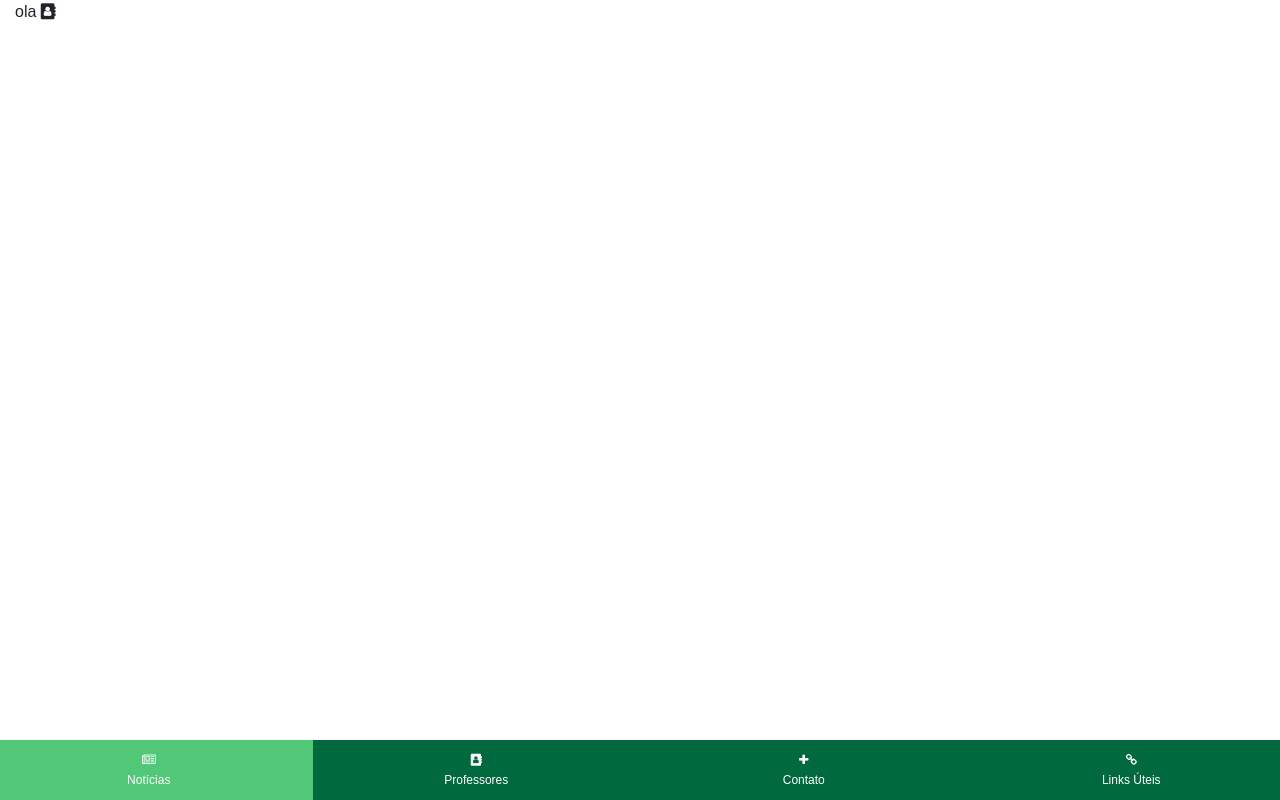
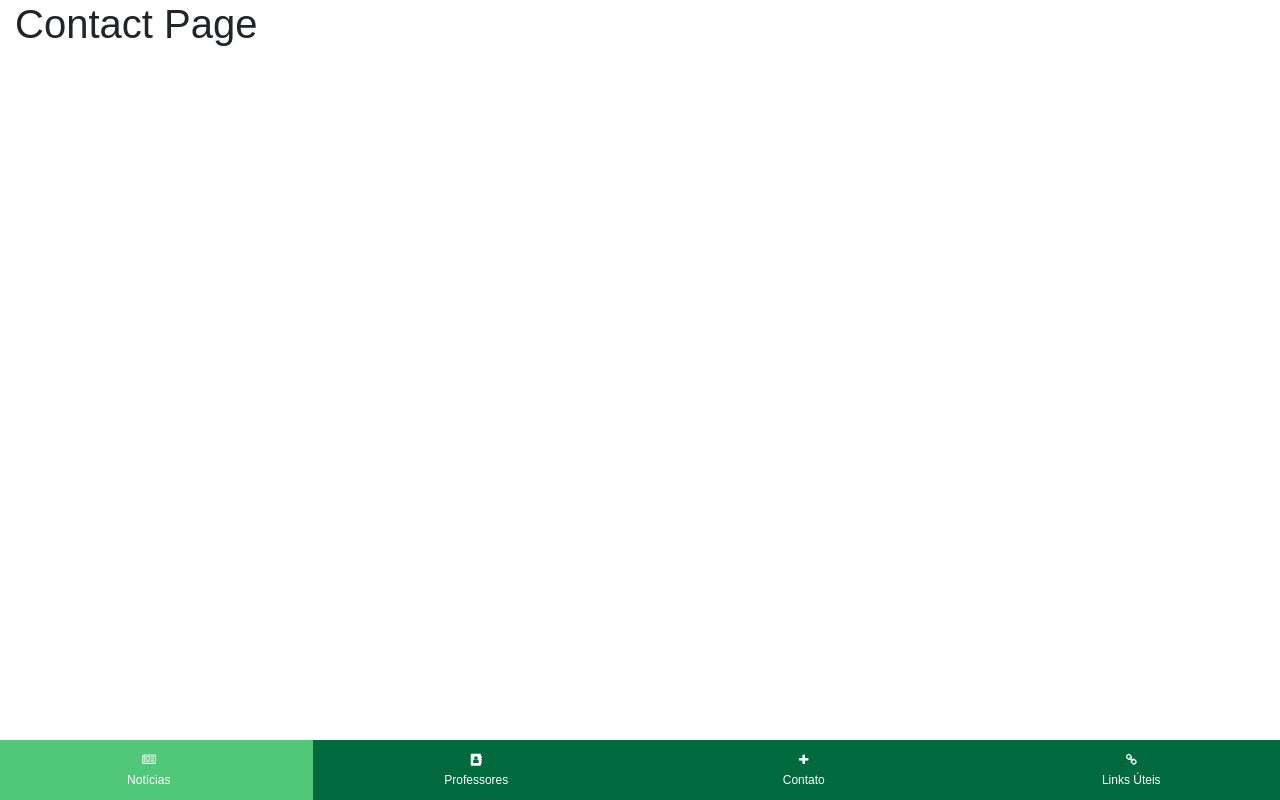
Before and after one commit to fabio1079/fga-pwa, a React (Create React App) app: page /contact in a window 1280 px wide. Built offline with nearby package versions, Linux system fonts and the light colour scheme.

Commit message:
Add react-router-dom and create the MainMenu pages

```diff
--- a/package.json
+++ b/package.json
@@ -6,7 +6,8 @@
     "bootstrap": "4.0.0-alpha.6",
     "font-awesome": "^4.7.0",
     "react": "^15.6.1",
-    "react-dom": "^15.6.1"
+    "react-dom": "^15.6.1",
+    "react-router-dom": "^4.1.2"
   },
   "devDependencies": {
     "@types/enzyme": "^2.8.5",
@@ -14,6 +15,7 @@
     "@types/node": "^8.0.20",
     "@types/react": "^16.0.2",
     "@types/react-dom": "^15.5.2",
+    "@types/react-router-dom": "^4.0.7",
     "enzyme": "^2.9.1",
     "react-scripts-ts": "2.5.0",
     "react-test-renderer": "^15.6.1"
--- a/src/components/app/App.tsx
+++ b/src/components/app/App.tsx
@@ -1,17 +1,32 @@
 import * as React from 'react';
 
+import { BrowserRouter, Route } from 'react-router-dom';
+
 import MainMenu from '../main-menu/MainMenu';
+import HomePage from '../home-page/HomePage';
+import ProfessorsPage from '../professors-page/ProfessorsPage';
+import ContactPage from '../contact-page/ContactPage';
+import UsefulLinksPage from '../useful-links-page/UsefulLinksPage';
+
 import './App.css';
 
 class App extends React.Component<{}, {}> {
   render() {
     return (
       <div className="App">
-        <MainMenu />
+        <BrowserRouter>
+          <div>
+            <MainMenu />
 
-        <div className="container-fluid">
-          ola <i className="fa fa-address-book" />
-        </div>
+            <div className="container-fluid">
+              <Route exact={true} path="/" component={HomePage} />
+              <Route path="/news" component={HomePage} />
+              <Route path="/professors" component={ProfessorsPage} />
+              <Route path="/contact" component={ContactPage} />
+              <Route path="/useful-links" component={UsefulLinksPage} />
+            </div>
+          </div>
+        </BrowserRouter>
       </div>
     );
   }
--- /dev/null
+++ b/src/components/contact-page/ContactPage.tsx
@@ -0,0 +1,11 @@
+import * as React from 'react';
+
+class ContactPage extends React.Component<{}, {}> {
+  render() {
+    return (
+      <h1>Contact Page</h1>
+    );
+  }
+}
+
+export default ContactPage;
--- /dev/null
+++ b/src/components/home-page/HomePage.tsx
@@ -0,0 +1,11 @@
+import * as React from 'react';
+
+class HomePage extends React.Component<{}, {}> {
+  render() {
+    return (
+      <h1>Home Page</h1>
+    );
+  }
+}
+
+export default HomePage;
--- a/src/components/main-menu/MainMenu.tsx
+++ b/src/components/main-menu/MainMenu.tsx
@@ -1,4 +1,6 @@
 import * as React from 'react';
+
+import { Link } from 'react-router-dom';
 
 import './MainMenu.css';
 
@@ -22,7 +24,7 @@ class MainMenu extends React.Component<MainMenuProps, MainMenuState> {
     return (
       <nav className={`MainMenu row ${this.props.position}`}>
         <div className="col item active">
-          <a href="#">
+          <Link to="/news">
             <div className="sub-item">
               <i className="fa fa-newspaper-o" />
             </div>
@@ -30,11 +32,11 @@ class MainMenu extends React.Component<MainMenuProps, MainMenuState> {
             <div className="sub-item">
               Notícias
             </div>
-          </a>
+          </Link>
         </div>
 
         <div className="item col">
-          <a href="#">
+          <Link to="/professors">
             <div className="sub-item">
               <i className="fa fa-address-book" />
             </div>
@@ -42,11 +44,11 @@ class MainMenu extends React.Component<MainMenuProps, MainMenuState> {
             <div className="sub-item">
               Professores
             </div>
-          </a>
+          </Link>
         </div>
 
         <div className="item col">
-          <a href="#">
+          <Link to="/contact">
             <div className="sub-item">
               <i className="fa fa-plus" />
             </div>
@@ -54,11 +56,11 @@ class MainMenu extends React.Component<MainMenuProps, MainMenuState> {
             <div className="sub-item">
               Contato
             </div>
-          </a>
+          </Link>
         </div>
 
         <div className="item col">
-          <a href="#">
+          <Link to="/useful-links">
             <div className="sub-item">
               <i className="fa fa-link" />
             </div>
@@ -66,7 +68,7 @@ class MainMenu extends React.Component<MainMenuProps, MainMenuState> {
             <div className="sub-item">
               Links Úteis
             </div>
-          </a>
+          </Link>
         </div>
       </nav>
     );
--- /dev/null
+++ b/src/components/professors-page/ProfessorsPage.tsx
@@ -0,0 +1,11 @@
+import * as React from 'react';
+
+class ProfessorsPage extends React.Component<{}, {}> {
+  render() {
+    return (
+      <h1>Professors Page</h1>
+    );
+  }
+}
+
+export default ProfessorsPage;
--- /dev/null
+++ b/src/components/useful-links-page/UsefulLinksPage.tsx
@@ -0,0 +1,11 @@
+import * as React from 'react';
+
+class UsefulLinksPage extends React.Component<{}, {}> {
+  render() {
+    return (
+      <h1>Links Úteis</h1>
+    );
+  }
+}
+
+export default UsefulLinksPage;
```
Also changed, not shown: 1 other file (tests, documents, lock files or other folders).
